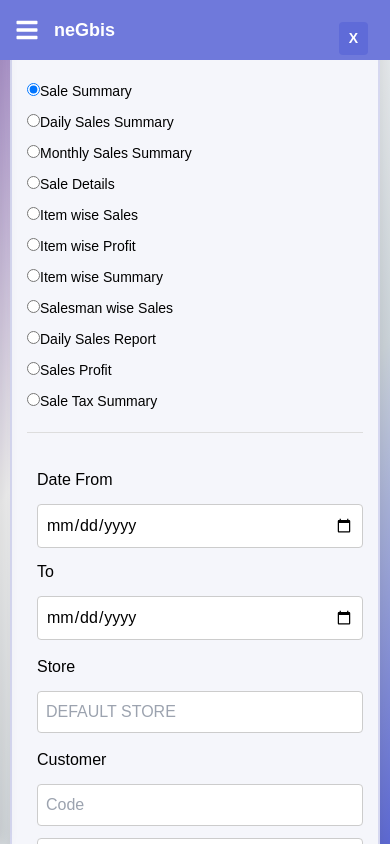
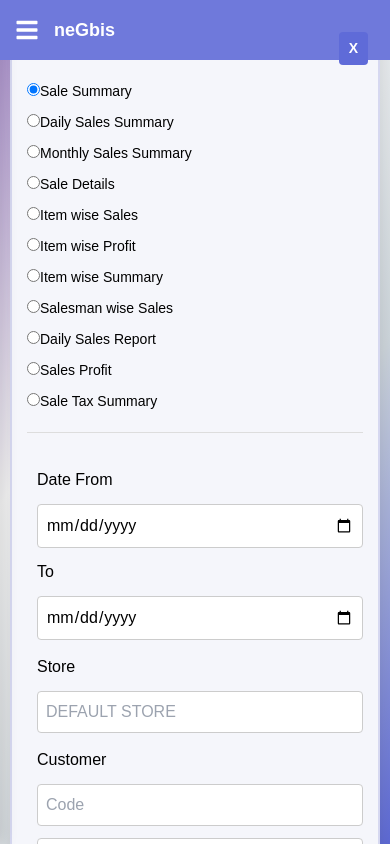
Before and after one commit to Fahida-pk/negbis, a React (Vite) app: page /reports in a window 390 px wide. Built offline with nearby package versions, Linux system fonts and the light colour scheme.

Commit message:
update project

```diff
--- a/src/Pages/Reports/reports.css
+++ b/src/Pages/Reports/reports.css
@@ -292,7 +292,7 @@
 @media (max-width:768px){
 
 .close-btn{
-top:10px;
+top:20px;
 right:10px;
 padding:6px 10px;
 font-size:14px;
```
